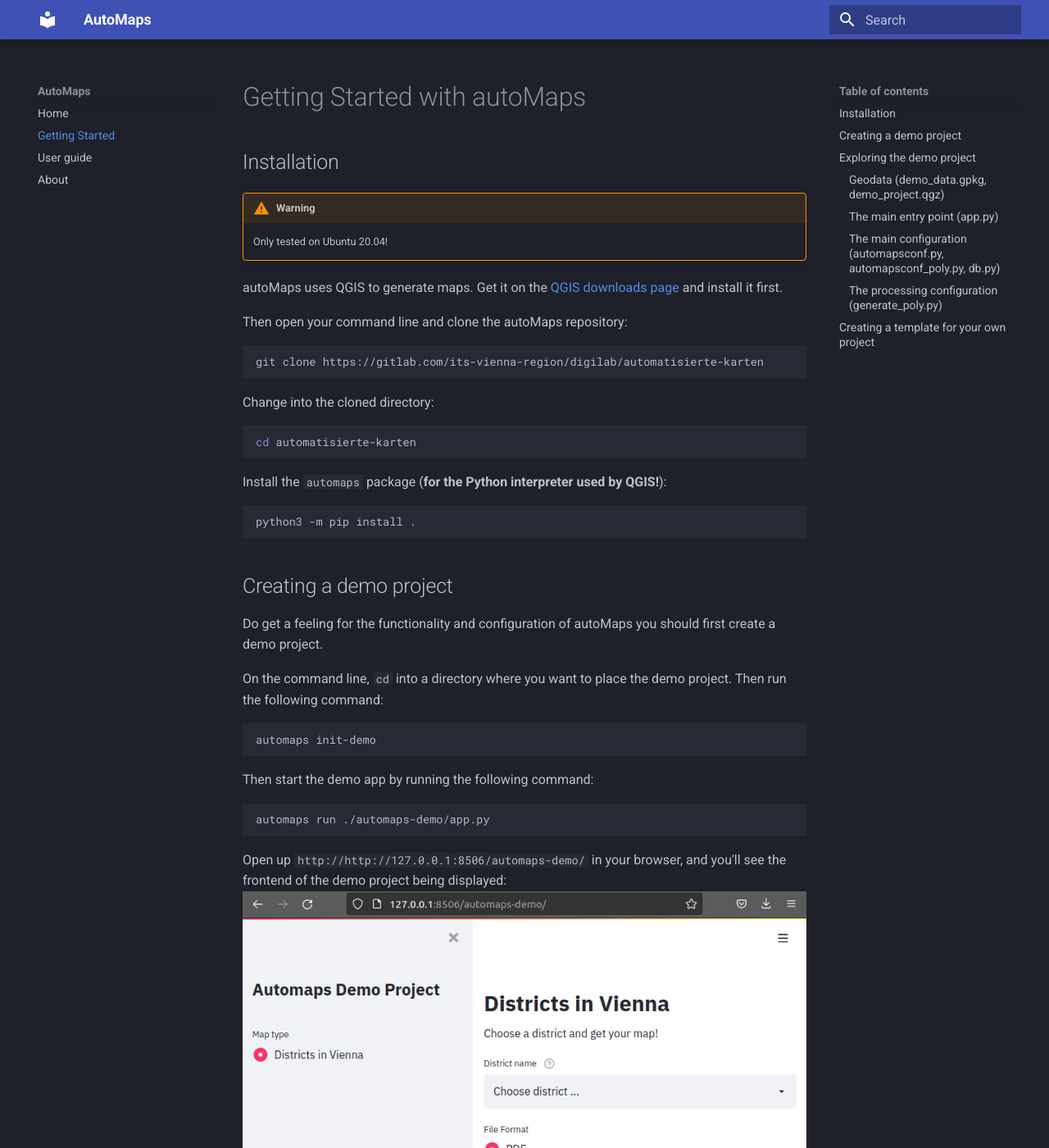
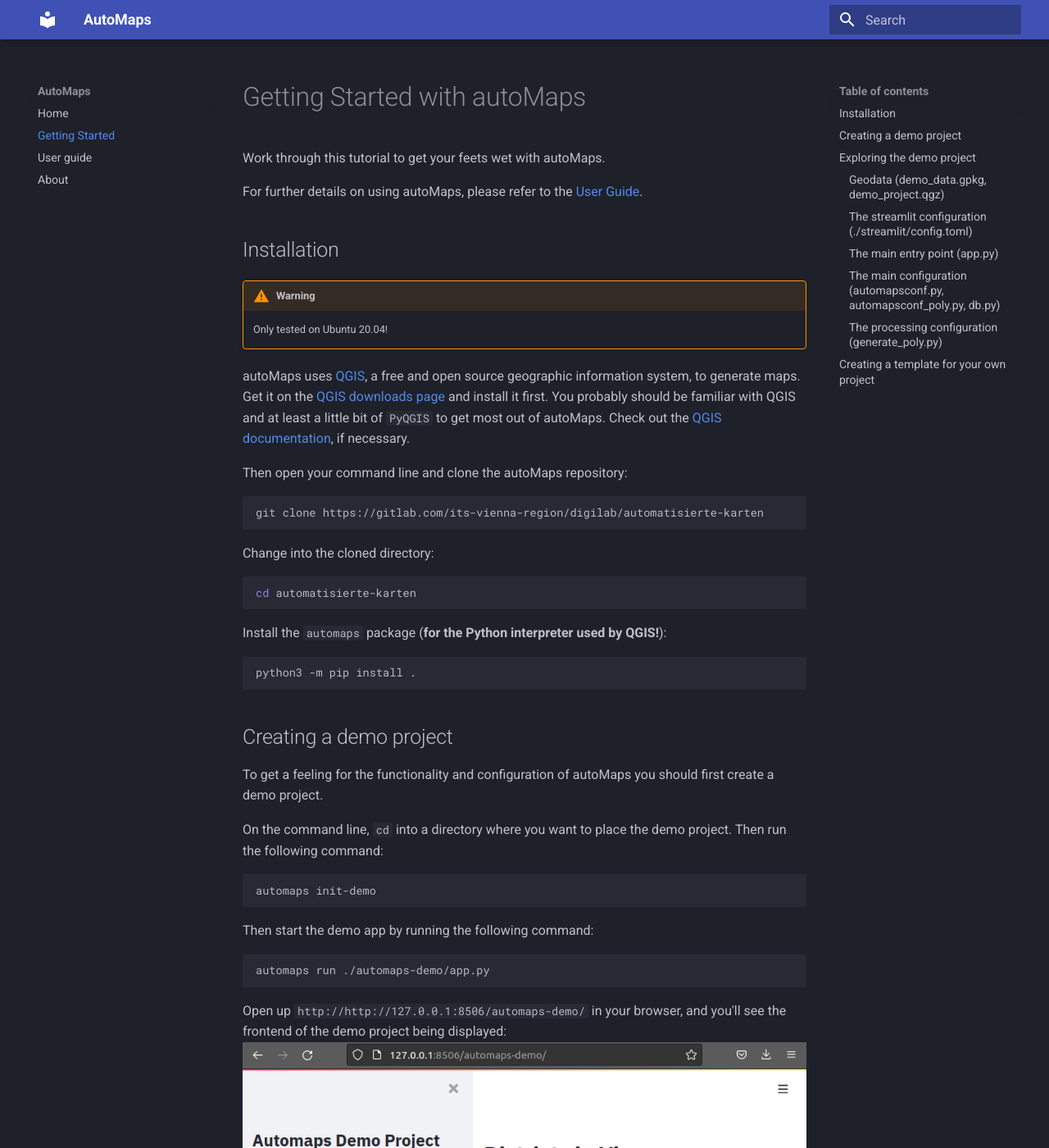
Before and after one commit to itsviennaregion/automaps, an MkDocs documentation site: the page built from docs/getting_started.md, in a window 1280 px wide and 1400 px high. Shown: the whole window at 82% size. Built offline with MkDocs 1.6.1 and Material for MkDocs 9.7.7, drawn with Linux system fonts in a browser that asks for light colours; some of the changed text lies outside the part shown.

Commit message:
Improve getting started docs

````diff
--- a/docs/getting_started.md
+++ b/docs/getting_started.md
@@ -1,13 +1,20 @@
 # Getting Started with autoMaps
+
+Work through this tutorial to get your feets wet with autoMaps.
+
+For further details on using autoMaps, please refer to the [User Guide](user_guide.md).
 
 ## Installation
 !!! warning
 
     Only tested on Ubuntu 20.04!
 
-autoMaps uses QGIS to generate maps. Get it on the
+autoMaps uses [QGIS](https://qgis.org/), a free and open source geographic information
+system, to generate maps. Get it on the
 [QGIS downloads page](https://qgis.org/en/site/forusers/download.html) and install it
-first.
+first. You probably should be familiar with QGIS and at least a little bit of `PyQGIS`
+to get most out of autoMaps. Check out the
+[QGIS documentation](https://qgis.org/en/docs/index.html), if necessary.
 
 Then open your command line and clone the autoMaps repository:
 ```bash
@@ -25,7 +32,7 @@
 ```
 
 ## Creating a demo project
-Do get a feeling for the functionality and configuration of autoMaps you should first
+To get a feeling for the functionality and configuration of autoMaps you should first
 create a demo project.
 
 On the command line, `cd` into a directory where you want to place the demo project.
@@ -88,6 +95,17 @@
 called `District name`.
 * Another label holding the data source information. This is just some static text.
 
+### The streamlit configuration (`./streamlit/config.toml`)
+autoMaps uses [Streamlit](https://streamlit.io/) as its frontend. Streamlit can be
+configured using the `config.toml` file, as described in the
+[docs](https://docs.streamlit.io/library/advanced-features/configuration). In the case
+of our demo project, it looks like this:
+``` ini
+[server]
+port = 8506
+baseUrlPath = "automaps-demo"
+```
+
 ### The main entry point (`app.py`)
 The `app.py` file serves as the canonical entry point for running an autoMaps project.
 
@@ -98,6 +116,7 @@
 
 app = AutoMaps()
 ```
+
 
 ### The main configuration (`automapsconf.py`, `automapsconf_poly.py`, `db.py`)
 The main configuration is defined in a Python file, which typically is called
@@ -254,6 +273,13 @@
 can be handy for debugging your own autoMaps projects. Take a look at `poly_out.qgz` in
 QGIS, inspect the filter expressions and the `poly` print layout!
 
+The step methods use various helper methods, inherited from the `MapGenerator` base
+class, such as `_set_map_layer_visibility()` or `_export_print_layout()`. Take a look
+at the [`User Guide`](user_guide.md#the-mapgenerator-class) for a list of these helper
+methods. You don't have to use them in your own projects, you could directly go for
+the respective `PyQGIS`-calls instead. But they save you a lof of typing for the most
+common tasks.
+
 After running through all processing steps, the download button shows up on the
 frontend and the map is ready to be used.
 
````
Also changed, not shown: docs/index.md (+10 -8 lines), docs/img/demo_files.png.
